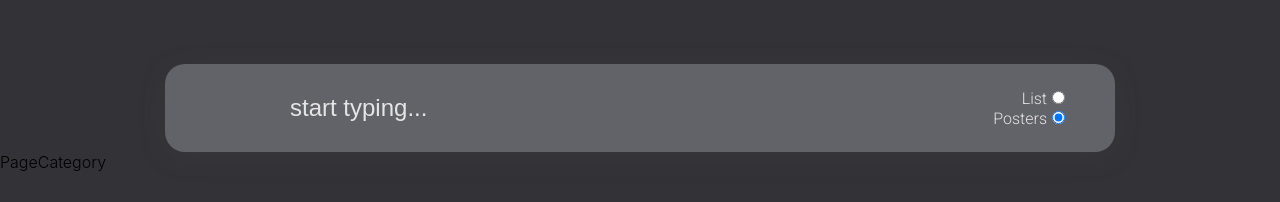
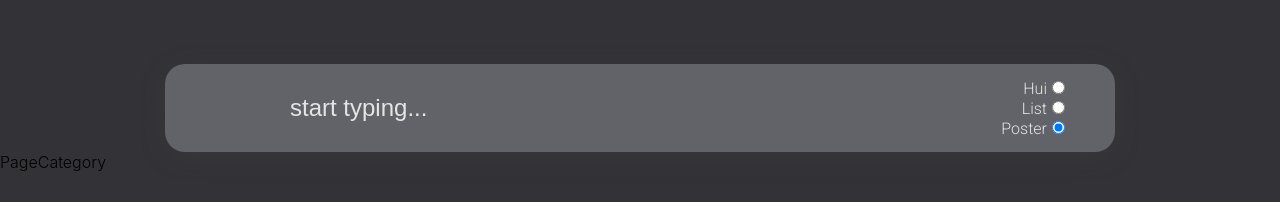
Before and after one commit to kolengri/mentor-project-yuri-react-next, a Next.js app: page /page-category in a window 1280 px wide. Shown: the top 202 px of the page. Built offline with nearby package versions, Linux system fonts and the light colour scheme.

Commit message:
Add templates

```diff
--- a/components/Autocomplete/Autocomplete.tsx
+++ b/components/Autocomplete/Autocomplete.tsx
@@ -1,31 +1,18 @@
 import * as React from "react";
 const classNames = require("classnames");
 import styles from "./styles.module.scss";
-import { openUrl } from "../../utils";
 import { Film } from "../../models";
 import { findFilm } from "../../api/findFilms";
+import * as templates from "./templates";
 
-export type AutocompleteListTemplate = "List" | "Poster";
+export type AutocompleteListTemplate = keyof typeof templates;
 
 export type AutocompleteProps = {
   filmName: string;
   templateType: AutocompleteListTemplate;
 };
 
-const IMDB_URL = "https://www.themoviedb.org/movie/";
-const IMAGE_PATH = "https://www.themoviedb.org/t/p/w600_and_h900_bestv2";
-const NOT_FOUND_IMAGE_PATH =
-  "https://media.istockphoto.com/vectors/internet-error-page-not-found-in-vertical-orientation-for-mobile-a-vector-id1252582562?s=612x612";
-
 type Films = Film[];
-
-const makeFilmUrl = (id: number, title: string) => {
-  const cleanTitle = title
-    .replace(/[^a-zA-Z ]/g, "")
-    .replace(/ /g, "-")
-    .toLowerCase();
-  return `${IMDB_URL}${id}-${cleanTitle}`;
-};
 
 const useFindFilm = (filmName: string) => {
   const [error, setError] = React.useState(null);
@@ -58,6 +45,9 @@ const useFindFilm = (filmName: string) => {
 export const Autocomplete: React.FC<AutocompleteProps> = (props) => {
   const { templateType, filmName } = props;
   const { items, loading, error } = useFindFilm(filmName);
+  const Template = templates[templateType];
+
+  const films = templateType === "Poster" ? items.slice(0, 3) : items;
 
   if (error) {
     return (
@@ -80,49 +70,8 @@ export const Autocomplete: React.FC<AutocompleteProps> = (props) => {
           [styles.posters]: templateType === "Poster",
         })}
       >
-        {items.slice(0, 3).map((film) => {
-          // () => {
-          if (templateType === "List") {
-            // items.map((film) => {
-            return (
-              <div
-                className={styles.filmDiv}
-                onClick={() => openUrl(makeFilmUrl(film.id, film.title))}
-                key={film.id}
-              >
-                {`${film.title} (${film.vote_average.toFixed(1)})`}
-              </div>
-            );
-            // });
-          } else if (templateType === "Poster") {
-            // items.slice(0, 2).map((film) => {
-
-            return (
-              <div
-                className={classNames(styles.filmDiv, styles.postersDiv)}
-                onClick={() => openUrl(makeFilmUrl(film.id, film.title))}
-                key={film.id}
-              >
-                <img
-                  className={styles.filmPoster}
-                  src={
-                    film.poster_path
-                      ? `${IMAGE_PATH}${film.poster_path}`
-                      : NOT_FOUND_IMAGE_PATH
-                  }
-                  alt="film_poster"
-                />
-                <h4 className={styles.filmTitle}>{`${film.title} `}</h4>
-                <p className={styles.filmYear}>
-                  {film.release_date
-                    ? film.release_date.slice(0, 4)
-                    : "unknown"}
-                </p>
-              </div>
-            );
-            // });
-          }
-          // }
+        {films.map((film) => {
+          <Template {...film} key={film.id} />;
         })}
       </div>
     </div>
--- /dev/null
+++ b/components/Autocomplete/templates/Hui.ts
@@ -0,0 +1,7 @@
+import React from 'react'
+
+export type HuiProps= {}
+
+export const Hui: React.FC<HuiProps> = () => {
+    return null
+}
--- /dev/null
+++ b/components/Autocomplete/templates/List.tsx
@@ -0,0 +1,26 @@
+import * as React from "react";
+import styles from "../styles.module.scss";
+
+import { makeFilmURL, externalURL } from "../../../utils";
+import { Film } from "../../../models";
+
+export type ListProps = {} & Film;
+
+export const List: React.FC<ListProps> = (props) => {
+  const { id, title, vote_average } = props;
+  const rating = vote_average.toFixed(1);
+  const itemTitle = `${title} (${rating})`;
+
+  return (
+    <>
+      <div
+        className={styles.filmDiv}
+        onClick={() => externalURL(makeFilmURL(id, title))}
+        key={id}
+      >
+        {itemTitle}
+      </div>
+      ;
+    </>
+  );
+};
--- /dev/null
+++ b/components/Autocomplete/templates/Poster.tsx
@@ -0,0 +1,34 @@
+import * as React from "react";
+import classNames from "classnames";
+import styles from "../styles.module.scss";
+import { makeFilmURL, externalURL } from "../../../utils";
+import { Film } from "../../../models";
+import { IMAGE_PATH, NOT_FOUND_IMAGE_PATH } from "../../../configs/env";
+
+export type PostersProps = {} & Film;
+
+export const Poster: React.FC<PostersProps> = (props) => {
+  const { id, title, poster_path, release_date } = props;
+  return (
+    <>
+      <div
+        className={classNames(styles.filmDiv, styles.postersDiv)}
+        onClick={() => externalURL(makeFilmURL(id, title))}
+        key={id}
+      >
+        <img
+          className={styles.filmPoster}
+          src={
+            poster_path ? `${IMAGE_PATH}${poster_path}` : NOT_FOUND_IMAGE_PATH
+          }
+          alt="film_poster"
+        />
+        <h4 className={styles.filmTitle}>{`${title} `}</h4>
+        <p className={styles.filmYear}>
+          {release_date ? release_date.slice(0, 4) : "unknown"}
+        </p>
+      </div>
+      ;
+    </>
+  );
+};
--- /dev/null
+++ b/components/Autocomplete/templates/index.ts
@@ -0,0 +1,3 @@
+export { List } from './List';
+export { Poster } from './Poster';
+export { Hui } from './Hui'
--- a/components/Input/Input.tsx
+++ b/components/Input/Input.tsx
@@ -4,6 +4,9 @@ import searchIcon from "@iconify/icons-gg/search";
 
 import styles from "./styles.module.scss";
 import { Autocomplete, AutocompleteListTemplate } from "../../components";
+import * as templates from "../Autocomplete/templates";
+
+const templateNames = Object.keys(templates);
 
 export type InputProps = {};
 
@@ -24,32 +27,23 @@ export const Input: React.FC<InputProps> = (props) => {
           value={filmName}
         />
         <div className={styles.radio}>
+          {templateNames.map((templateName) => (
             <div>
               <label>
-              List
+                {templateName}
                 <input
                   className={styles.radioInput}
-                checked={template === "List"}
+                  checked={template === templateName}
                   type="radio"
-                onChange={() => setTemplate("List")}
+                  onChange={() =>
+                    setTemplate(templateName as AutocompleteListTemplate)
+                  }
                   name="type"
-                value="List"
+                  value={templateName}
                 />
               </label>
             </div>
-          <div>
-            <label>
-              Posters
-              <input
-                className={styles.radioInput}
-                checked={template === "Poster"}
-                type="radio"
-                onChange={() => setTemplate("Poster")}
-                name="type"
-                value="Posters"
-              />
-            </label>
-          </div>
+          ))}
         </div>
         <Autocomplete filmName={filmName} templateType={template} />
       </div>
--- a/components/Modal/Modal.tsx
+++ b/components/Modal/Modal.tsx
@@ -1,15 +1,15 @@
 import * as React from "react";
 const classNames = require("classnames");
-import { openUrl } from "../../utils";
+import { externalURL } from "../../utils";
 import styles from "./styles.module.scss";
 
 export type ModalProps = {};
 
 export const Modal: React.FC<ModalProps> = () => {
   const [isClosed, setIsClosed] = React.useState(true);
-  React.useEffect(()=>{
+  React.useEffect(() => {
     const modalTimeout = setTimeout(() => setIsClosed(false), 700);
-    return () => clearTimeout(modalTimeout)
+    return () => clearTimeout(modalTimeout);
   }, []);
 
   return (
@@ -28,7 +28,7 @@ export const Modal: React.FC<ModalProps> = () => {
         <button onClick={() => setIsClosed(true)}>GOT IT</button>
         <button
           type="button"
-          onClick={() => openUrl("https://www.themoviedb.org/")}
+          onClick={() => externalURL("https://www.themoviedb.org/")}
         >
           Take me to TMDb
         </button>
--- /dev/null
+++ b/configs/env.ts
@@ -0,0 +1,4 @@
+export const IMDB_URL = "https://www.themoviedb.org/movie/";
+export const IMAGE_PATH = "https://www.themoviedb.org/t/p/w600_and_h900_bestv2";
+export const NOT_FOUND_IMAGE_PATH =
+  "https://media.istockphoto.com/vectors/internet-error-page-not-found-in-vertical-orientation-for-mobile-a-vector-id1252582562?s=612x612";
--- a/package.json
+++ b/package.json
@@ -16,12 +16,12 @@
     "qs": "^6.9.6",
     "react": "17.0.1",
     "react-dom": "17.0.1",
-    "react-router-dom": "^5.2.0",
     "typeface-arvo": "^1.1.13",
     "typeface-roboto": "^1.1.13"
   },
   "devDependencies": {
     "@iconify/icons-gg": "^1.1.0",
+    "@types/classnames": "^2.2.11",
     "@types/node": "^14.14.31",
     "@types/qs": "^6.9.5",
     "@types/react": "^17.0.2",
--- a/utils/externalURL.ts
+++ b/utils/externalURL.ts
@@ -1,3 +1,3 @@
-export const openUrl = (url:string) => {
+export const externalURL = (url:string) => {
     return window.location.assign(url);
 }
--- a/utils/index.ts
+++ b/utils/index.ts
@@ -1 +1,2 @@
 export * from "./externalURL";
+export * from "./makeFilmURL";
--- /dev/null
+++ b/utils/makeFilmURL.ts
@@ -0,0 +1,9 @@
+import {IMDB_URL} from '../configs/env'
+
+export const makeFilmURL = (id: number, title: string) => {
+    const cleanTitle = title
+      .replace(/[^a-zA-Z ]/g, "")
+      .replace(/ /g, "-")
+      .toLowerCase();
+    return `${IMDB_URL}${id}-${cleanTitle}`;
+  };
```
Also changed, not shown: 1 other file (tests, documents, lock files or other folders). Lines whose indentation alone changed are shown as unchanged.
